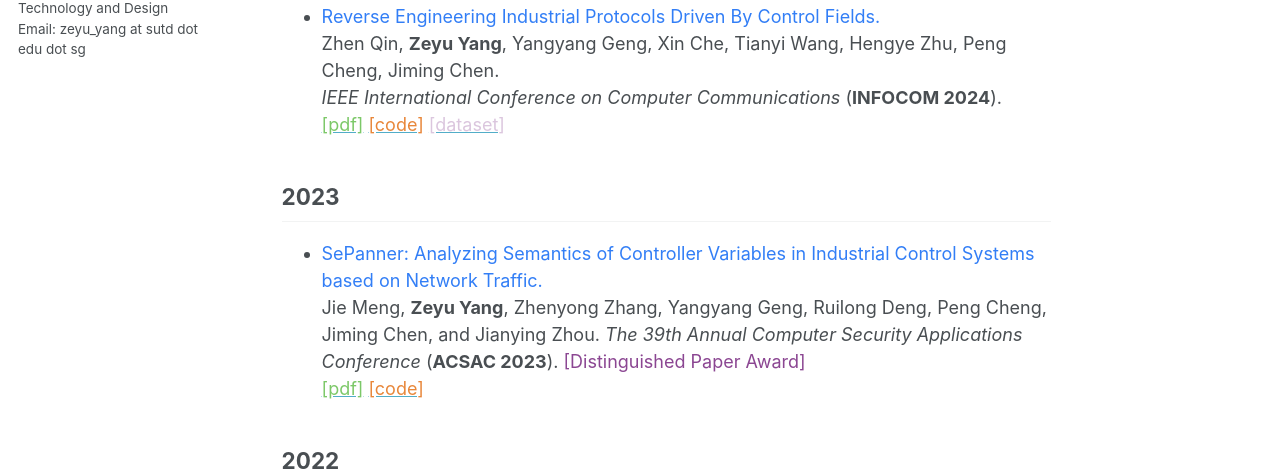
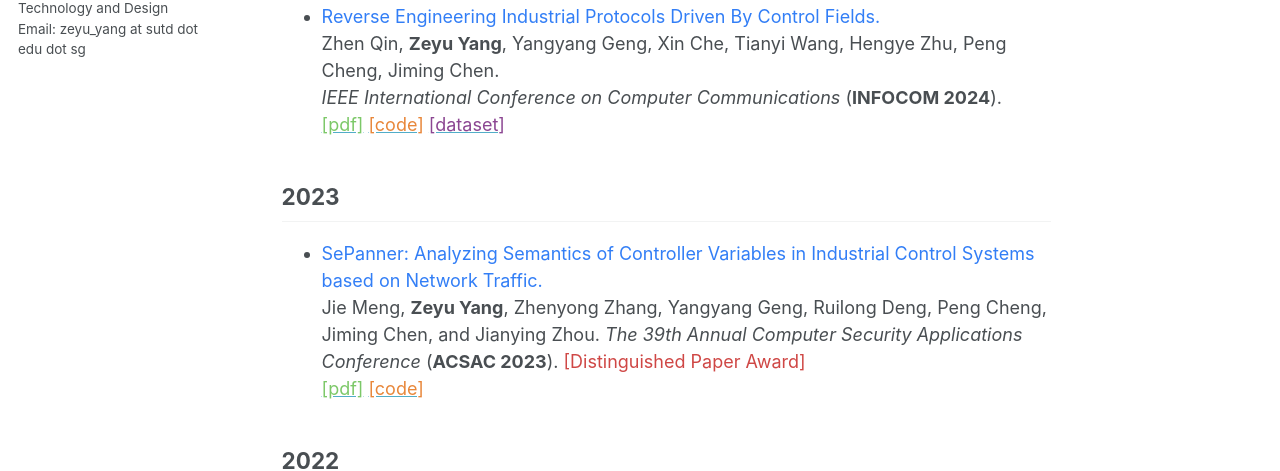
Before and after one commit to zeyuid/zeyuid.github.io, a Jekyll site: the page built from _pages/publications.md, in a window 1280 px wide. Shown: the part 418-889 px from the top of the page. Built offline with Jekyll 4.4.1, drawn with Linux system fonts in a browser that asks for light colours.

Commit message:
add file

```diff
--- a/_pages/publications.md
+++ b/_pages/publications.md
@@ -25,8 +25,8 @@ Zhen Qin, **Zeyu Yang**, Yangyang Geng, Xin Che, Tianyi Wang, Hengye Zhu, Peng C
 <br>
 [<font color="#7cc868">[pdf]</font>]()
 [<font color="#e8873a">[code]</font>]()
-[<font color="#dbc6de">[dataset]</font>](https://github.com/hi-zer/Industrial-protocols-dataset)
-
+[<font color="#8b4692">[dataset]</font>](https://github.com/hi-zer/Industrial-protocols-dataset)
+<!-- dbc6de -->
 
 
 ## 2023
@@ -34,7 +34,7 @@ Zhen Qin, **Zeyu Yang**, Yangyang Geng, Xin Che, Tianyi Wang, Hengye Zhu, Peng C
 * <font color="#327ef6">SePanner: Analyzing Semantics of Controller Variables in Industrial Control Systems based on Network Traffic.</font>
 <!-- <br> -->
 Jie Meng, **Zeyu Yang**, Zhenyong Zhang, Yangyang Geng, Ruilong Deng, Peng Cheng, Jiming Chen, and Jianying Zhou.
-<i>The 39th Annual Computer Security Applications Conference</i> (**ACSAC 2023**). <font color="#8b4692">[Distinguished Paper Award]</font>
+<i>The 39th Annual Computer Security Applications Conference</i> (**ACSAC 2023**). <font color="#cf4745">[Distinguished Paper Award]</font>
 <br>
 [<font color="#7cc868">[pdf]</font>](https://dl.acm.org/doi/10.1145/3627106.3627179)
 [<font color="#e8873a">[code]</font>]()
```
